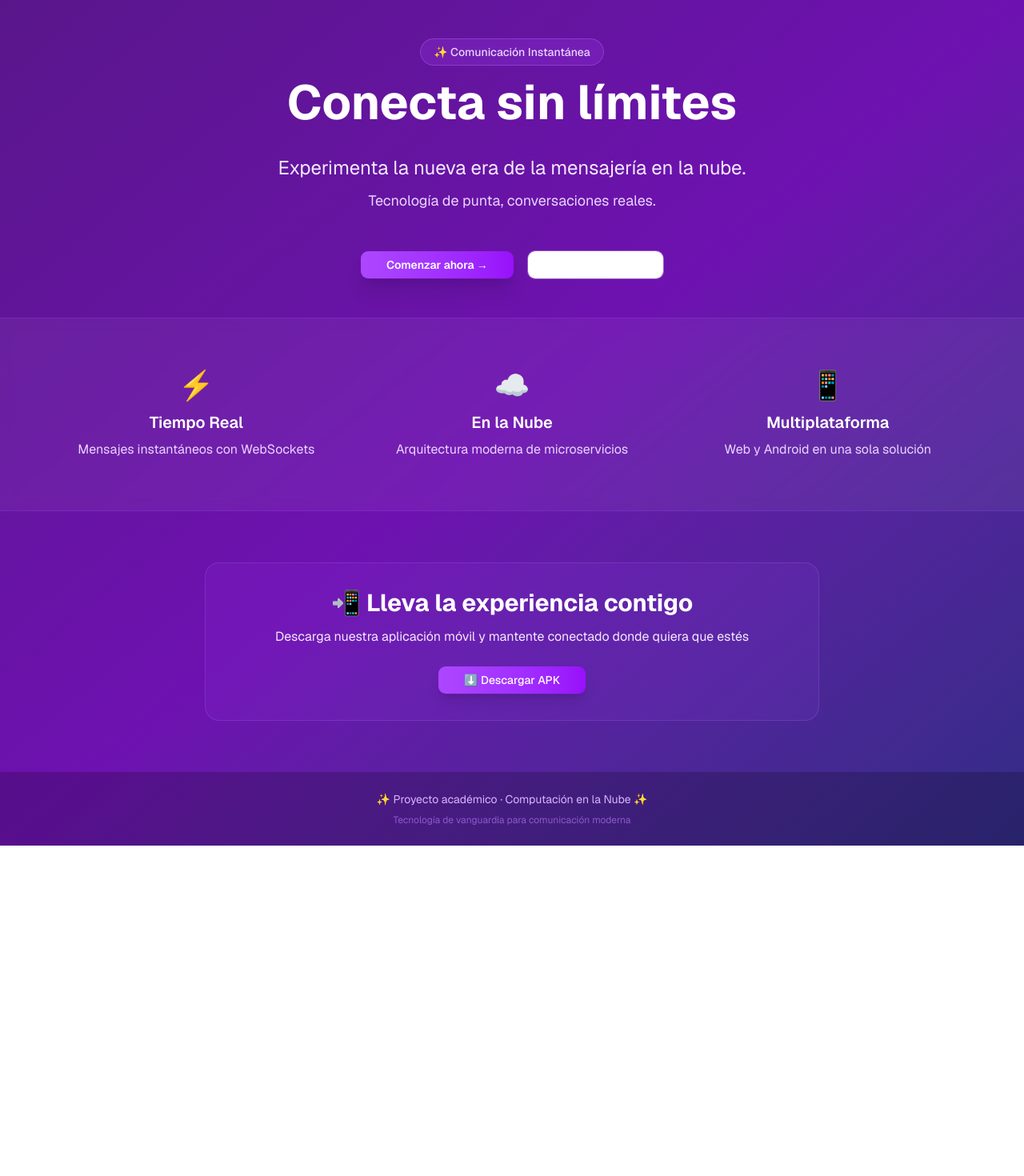
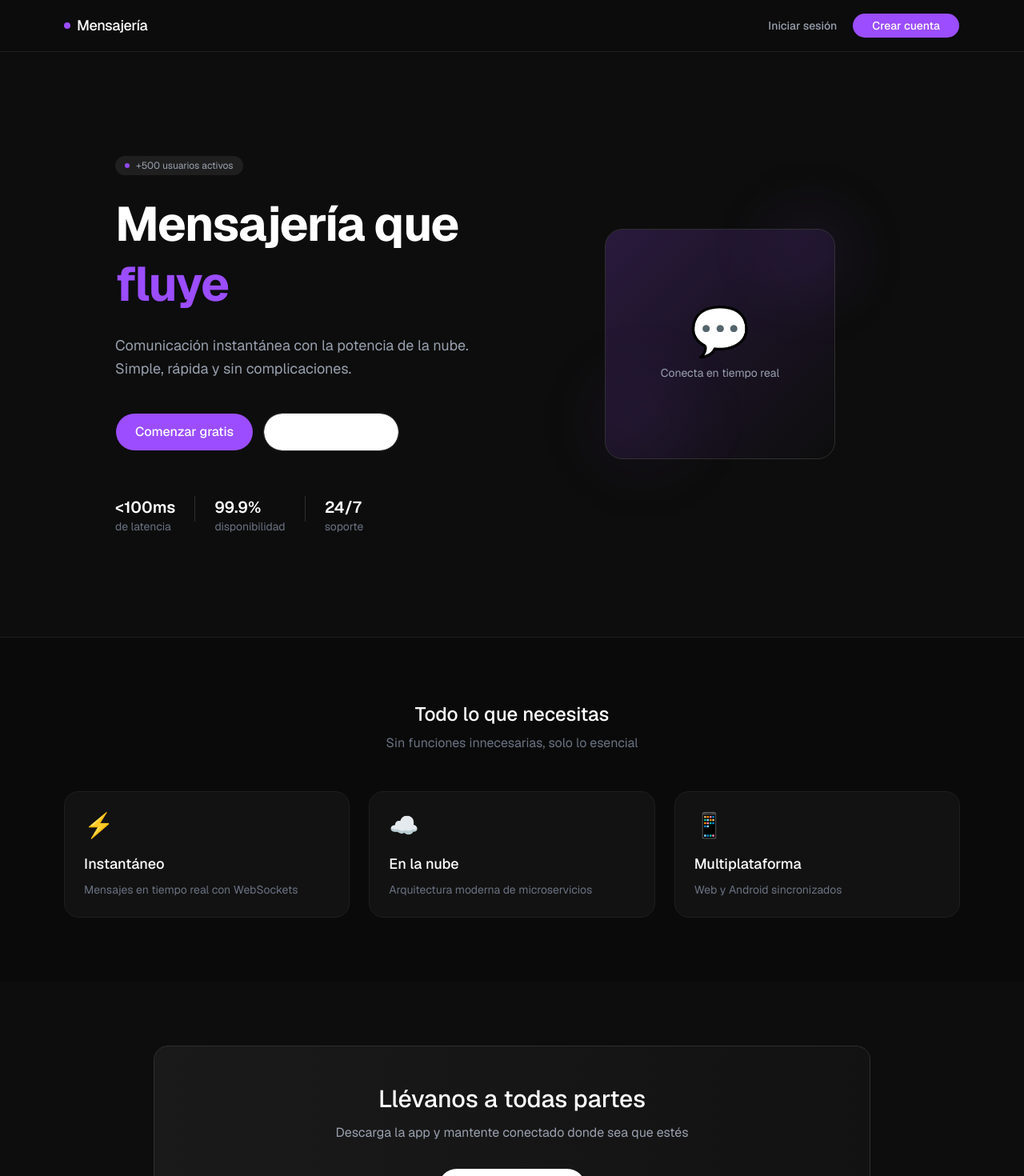
Before and after one commit to JoseOlvera2404/Chat, a Next.js app in the folder frontend/: page / in a window 1280 px wide. Shown: the top 1470 px of the page at 80% size. Before the commit the page ends 1057 px from the top, so only its background shows below. Built offline with nearby package versions, Linux system fonts and the light colour scheme; no server answers.

Commit message:
subimosestiloNu

```diff
--- a/frontend/app/page.tsx
+++ b/frontend/app/page.tsx
@@ -3,94 +3,159 @@ import { Button } from "@/components/ui/button";
 
 export default function Home() {
   return (
-    <main className="min-h-screen bg-gradient-to-br from-purple-900 via-purple-800 to-indigo-900 flex flex-col">
+    <main className="min-h-screen bg-[#0D0D0D] flex flex-col">
 
-      {/* Hero Section - Ahora primero */}
-      <section className="flex-1 flex items-center justify-center px-4 py-12">
-        <div className="max-w-4xl text-center space-y-8">
-          <div className="inline-block px-4 py-1 rounded-full bg-purple-500/20 backdrop-blur-sm border border-purple-400/30 mx-auto mb-4">
-            <span className="text-purple-200 text-sm font-medium">✨ Comunicación Instantánea</span>
+      {/* Header - Minimalista */}
+      <header className="border-b border-[#1F1F1F] bg-[#0D0D0D]/95 backdrop-blur-sm sticky top-0 z-50">
+        <div className="max-w-6xl mx-auto flex items-center justify-between p-4">
+          <div className="flex items-center gap-2">
+            <div className="w-2 h-2 rounded-full bg-[#9B4DFF]"></div>
+            <h1 className="font-medium text-white text-lg tracking-tight">
+              Mensajería
+            </h1>
+          </div>
+          <div className="flex gap-2">
+            <Link href="/login">
+              <Button variant="ghost" className="text-gray-400 hover:text-white hover:bg-[#1F1F1F]">
+                Iniciar sesión
+              </Button>
+            </Link>
+            <Link href="/register">
+              <Button className="bg-[#9B4DFF] hover:bg-[#8B3DFF] text-white rounded-full px-6">
+                Crear cuenta
+              </Button>
+            </Link>
+          </div>
+        </div>
+      </header>
+
+      {/* Hero Section - Estilo Nu */}
+      <section className="flex-1">
+        <div className="max-w-5xl mx-auto px-4 py-20 md:py-32">
+          <div className="grid md:grid-cols-2 gap-12 items-center">
+            {/* Columna izquierda - Texto */}
+            <div className="space-y-6">
+              <div className="inline-flex items-center gap-2 bg-[#1F1F1F] rounded-full px-3 py-1 w-fit">
+                <span className="w-1.5 h-1.5 rounded-full bg-[#9B4DFF] animate-pulse"></span>
+                <span className="text-xs text-gray-400">+500 usuarios activos</span>
               </div>
 
-          <h1 className="text-5xl md:text-6xl font-bold text-white">
-            Conecta sin límites
+              <h1 className="text-5xl md:text-6xl font-bold text-white tracking-tight leading-tight">
+                Mensajería que
+                <span className="text-[#9B4DFF]"> fluye</span>
               </h1>
 
-          <p className="text-purple-100 text-xl md:text-2xl leading-relaxed">
-            Experimenta la nueva era de la mensajería en la nube.
-            <span className="block mt-2 text-purple-200 text-lg">
-              Tecnología de punta, conversaciones reales.
-            </span>
+              <p className="text-gray-400 text-lg leading-relaxed">
+                Comunicación instantánea con la potencia de la nube.
+                Simple, rápida y sin complicaciones.
               </p>
 
-          <div className="flex justify-center gap-4 flex-wrap pt-4">
+              <div className="flex gap-3 pt-4">
                 <Link href="/register">
-              <Button size="lg" className="relative overflow-hidden bg-gradient-to-r from-purple-500 to-purple-600 hover:from-purple-600 hover:to-purple-700 text-white shadow-xl font-semibold px-8 transition-all duration-300 group">
-                <span className="relative z-10">Comenzar ahora →</span>
-                <span className="absolute inset-0 bg-gradient-to-r from-purple-400 via-purple-500 to-purple-600 translate-x-[-100%] group-hover:translate-x-[100%] transition-transform duration-500"></span>
+                  <Button className="bg-[#9B4DFF] hover:bg-[#8B3DFF] text-white rounded-full px-6 h-12 text-base">
+                    Comenzar gratis
                   </Button>
                 </Link>
                 <Link href="/login">
-              <Button size="lg" variant="outline" className="border-white/30 text-white hover:bg-white/10 px-8">
+                  <Button variant="outline" className="border-[#2F2F2F] text-white hover:bg-[#1F1F1F] rounded-full px-6 h-12 text-base">
                     Ya tengo cuenta
                   </Button>
                 </Link>
               </div>
+
+              {/* Stats minimalistas */}
+              <div className="flex gap-6 pt-8">
+                <div>
+                  <div className="text-white font-semibold text-xl">&lt;100ms</div>
+                  <div className="text-gray-500 text-sm">de latencia</div>
                 </div>
-      </section>
+                <div className="w-px h-8 bg-[#2F2F2F]"></div>
+                <div>
+                  <div className="text-white font-semibold text-xl">99.9%</div>
+                  <div className="text-gray-500 text-sm">disponibilidad</div>
+                </div>
+                <div className="w-px h-8 bg-[#2F2F2F]"></div>
+                <div>
+                  <div className="text-white font-semibold text-xl">24/7</div>
+                  <div className="text-gray-500 text-sm">soporte</div>
+                </div>
+              </div>
+            </div>
 
-      {/* Features Section - Nueva sección */}
-      <section className="bg-white/5 backdrop-blur-sm py-16 px-4 border-y border-purple-500/20">
-        <div className="max-w-6xl mx-auto">
-          <div className="grid md:grid-cols-3 gap-8 text-center">
-            <div className="space-y-2">
-              <div className="text-4xl mb-3">⚡</div>
-              <h3 className="text-white font-semibold text-xl">Tiempo Real</h3>
-              <p className="text-purple-200">Mensajes instantáneos con WebSockets</p>
+            {/* Columna derecha - Elemento visual minimalista */}
+            <div className="hidden md:flex justify-center">
+              <div className="relative">
+                <div className="w-72 h-72 rounded-3xl bg-gradient-to-br from-[#9B4DFF]/20 to-transparent border border-[#2F2F2F] flex items-center justify-center">
+                  <div className="text-center">
+                    <div className="text-6xl mb-3">💬</div>
+                    <p className="text-gray-400 text-sm">Conecta en tiempo real</p>
                   </div>
-            <div className="space-y-2">
-              <div className="text-4xl mb-3">☁️</div>
-              <h3 className="text-white font-semibold text-xl">En la Nube</h3>
-              <p className="text-purple-200">Arquitectura moderna de microservicios</p>
                 </div>
-            <div className="space-y-2">
-              <div className="text-4xl mb-3">📱</div>
-              <h3 className="text-white font-semibold text-xl">Multiplataforma</h3>
-              <p className="text-purple-200">Web y Android en una sola solución</p>
+                {/* Elementos decorativos */}
+                <div className="absolute -top-4 -right-4 w-24 h-24 rounded-full bg-[#9B4DFF]/10 blur-2xl"></div>
+                <div className="absolute -bottom-4 -left-4 w-32 h-32 rounded-full bg-[#9B4DFF]/5 blur-2xl"></div>
+              </div>
             </div>
           </div>
         </div>
       </section>
 
-      {/* Download CTA */}
-      <section className="py-16 px-4">
-        <div className="max-w-3xl mx-auto text-center space-y-6">
-          <div className="bg-purple-500/10 rounded-2xl p-8 border border-purple-400/20">
-            <h2 className="text-3xl font-bold text-white mb-3">
-              📲 Lleva la experiencia contigo
+      {/* Features - Grid minimalista */}
+      <section className="border-t border-[#1F1F1F] bg-[#0A0A0A] py-20">
+        <div className="max-w-6xl mx-auto px-4">
+          <div className="text-center mb-12">
+            <h2 className="text-2xl font-medium text-white mb-2">Todo lo que necesitas</h2>
+            <p className="text-gray-500">Sin funciones innecesarias, solo lo esencial</p>
+          </div>
+
+          <div className="grid md:grid-cols-3 gap-6">
+            {[
+              { icon: "⚡", title: "Instantáneo", desc: "Mensajes en tiempo real con WebSockets" },
+              { icon: "☁️", title: "En la nube", desc: "Arquitectura moderna de microservicios" },
+              { icon: "📱", title: "Multiplataforma", desc: "Web y Android sincronizados" }
+            ].map((feature, i) => (
+              <div key={i} className="bg-[#121212] rounded-2xl p-6 border border-[#1F1F1F] hover:border-[#9B4DFF]/30 transition-all">
+                <div className="text-3xl mb-4">{feature.icon}</div>
+                <h3 className="text-white font-medium text-lg mb-2">{feature.title}</h3>
+                <p className="text-gray-500 text-sm">{feature.desc}</p>
+              </div>
+            ))}
+          </div>
+        </div>
+      </section>
+
+      {/* Download CTA - Minimalista */}
+      <section className="py-20 px-4">
+        <div className="max-w-4xl mx-auto">
+          <div className="bg-gradient-to-r from-[#1A1A1A] to-[#121212] rounded-2xl p-8 md:p-12 border border-[#2F2F2F] text-center">
+            <h2 className="text-3xl font-medium text-white mb-3">
+              Llévanos a todas partes
             </h2>
-            <p className="text-purple-100 mb-6">
-              Descarga nuestra aplicación móvil y mantente conectado donde quiera que estés
+            <p className="text-gray-400 mb-8 max-w-md mx-auto">
+              Descarga la app y mantente conectado donde sea que estés
             </p>
             <a href="/downloads/ChatApp.apk" download>
-              <Button size="lg" className="relative overflow-hidden bg-gradient-to-r from-purple-500 to-purple-600 hover:from-purple-600 hover:to-purple-700 text-white shadow-lg px-8 transition-all duration-300 group">
-                <span className="relative z-10">⬇️ Descargar APK</span>
-                <span className="absolute inset-0 bg-gradient-to-r from-purple-400 via-purple-500 to-purple-600 translate-x-[-100%] group-hover:translate-x-[100%] transition-transform duration-500"></span>
+              <Button className="bg-white hover:bg-gray-100 text-black rounded-full px-8 h-12">
+                ⬇️ Descargar APK
               </Button>
             </a>
           </div>
         </div>
       </section>
 
-      {/* Footer */}
-      <footer className="bg-black/20 py-6">
-        <div className="max-w-6xl mx-auto px-4 text-center">
-          <p className="text-purple-300 text-sm">
-            ✨ Proyecto académico · Computación en la Nube ✨
-          </p>
-          <p className="text-purple-400/60 text-xs mt-2">
-            Tecnología de vanguardia para comunicación moderna
-          </p>
+      {/* Footer - Minimalista */}
+      <footer className="border-t border-[#1F1F1F] py-8">
+        <div className="max-w-6xl mx-auto px-4">
+          <div className="flex flex-col md:flex-row justify-between items-center gap-4">
+            <div className="flex items-center gap-2">
+              <div className="w-1.5 h-1.5 rounded-full bg-[#9B4DFF]"></div>
+              <span className="text-gray-500 text-sm">Computación en la Nube</span>
+            </div>
+            <div className="flex gap-6">
+              <span className="text-gray-600 text-xs">© 2024 Proyecto académico</span>
+              <span className="text-gray-600 text-xs">v1.0</span>
+            </div>
+          </div>
         </div>
       </footer>
 
```
Lines whose indentation alone changed are shown as unchanged.
